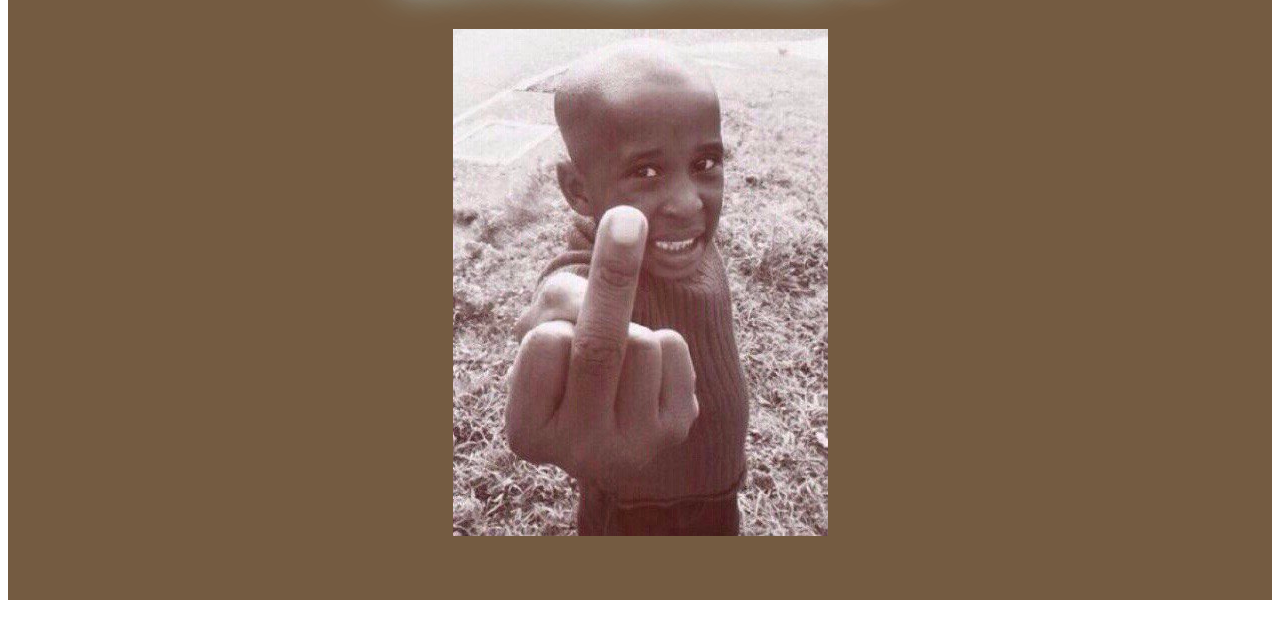
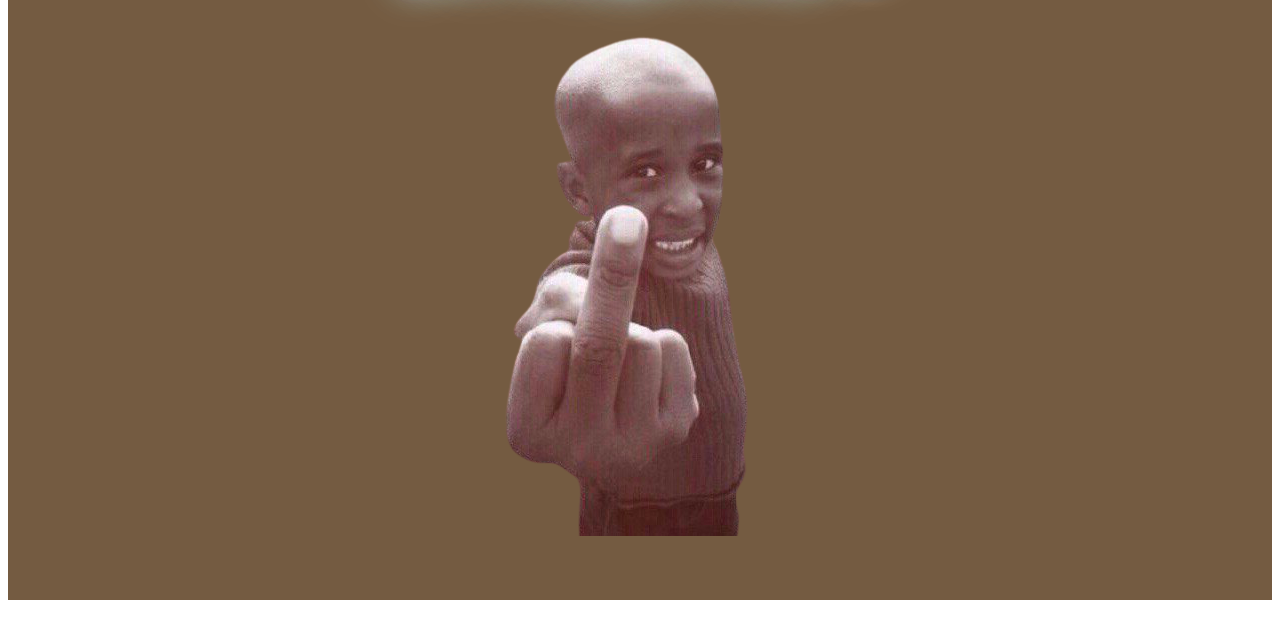
Before and after one commit to dimon271086/answer, a plain HTML site: page index.html in a window 1280 px wide. Both pictures are taken after a click on the button "Смотреть". Shown: the part 133-772 px from the top of the page. Drawn offline with nearby package versions, Linux system fonts and the light colour scheme; a web font is replaced by a local one.

Commit message:
Update index.html

```diff
--- a/index.html
+++ b/index.html
@@ -16,7 +16,7 @@
 
     <div class="sign-wrap-2">
         <span class="sign-word">Вам прищел ответ!!!</span>
-        <div class="sign-word-2"><img src="img/f1.jpg" alt=""></div>
+        <div class="sign-word-2"><img src="img/f1.png" alt=""></div>
          <div><button class="button" style="vertical-align:middle; margin-top: 30px;"><span>Смотреть</span></button></div>
     </div>
 
```
